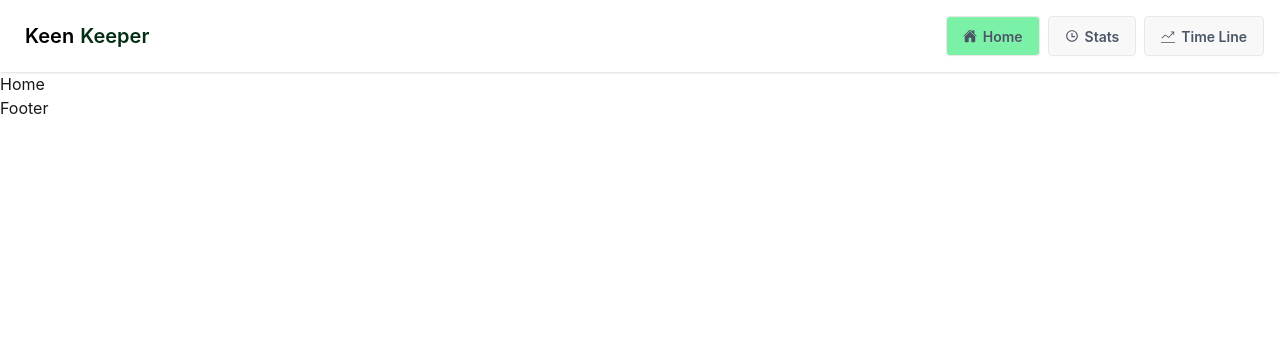
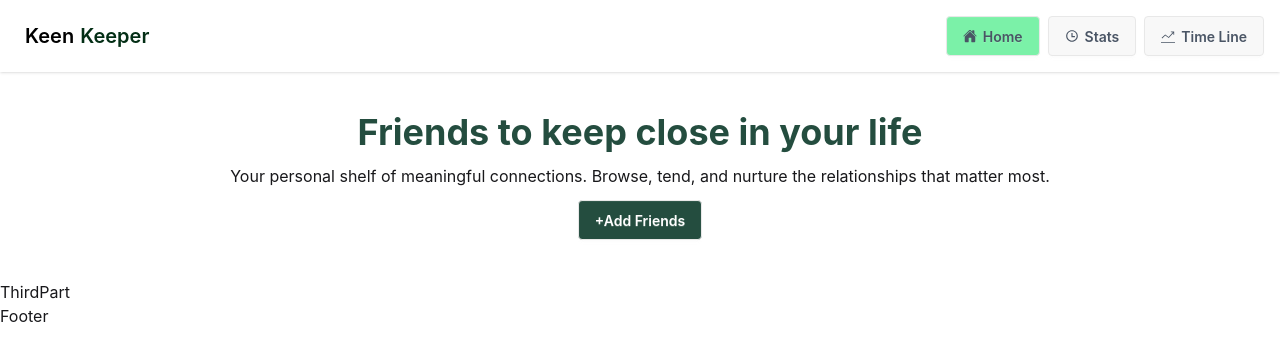
Before and after one commit to neya-mul/Assignment-7, a React (Vite) app: page / in a window 1280 px wide. Shown: the top 360 px of the page. Built offline with nearby package versions, Linux system fonts and the light colour scheme.

Commit message:
banner text added

```diff
--- /dev/null
+++ b/src/Components/FirstPart.jsx
@@ -0,0 +1,13 @@
+import React from 'react'
+
+export default function FirstPart() {
+  return (
+    <div
+      className='container mx-auto text-center py-10 space-y-3'>
+      <h1 className='text-4xl font-bold text-[#244D3F]'>Friends to keep close in your life</h1>
+      <p>Your personal shelf of meaningful connections. Browse, tend, and nurture the
+        relationships that matter most.</p>
+        <button className='btn bg-[#244D3F] text-white'>+Add Friends</button>
+    </div>
+  )
+}
--- /dev/null
+++ b/src/Components/SecondPart.jsx
@@ -0,0 +1,10 @@
+import React from 'react'
+
+export default function SecondPart() {
+  return (
+    <div className='container mx-auto'>
+     {/*  */}
+
+    </div>
+  )
+}
--- /dev/null
+++ b/src/Components/ThirdPart.jsx
@@ -0,0 +1,7 @@
+import React from 'react'
+
+export default function ThirdPart() {
+  return (
+    <div>ThirdPart</div>
+  )
+}
--- /dev/null
+++ b/src/Layouts/Homepage.jsx
@@ -0,0 +1,14 @@
+import React from 'react'
+import FirstPart from '../Components/FirstPart'
+import SecondPart from '../Components/SecondPart'
+import ThirdPart from '../Components/ThirdPart'
+
+export default function Homepage() {
+    return (
+        <div>
+            <FirstPart></FirstPart>
+            <SecondPart></SecondPart>
+            <ThirdPart></ThirdPart>
+        </div>
+    )
+}
--- a/src/Router/router.jsx
+++ b/src/Router/router.jsx
@@ -2,6 +2,7 @@ import { createBrowserRouter } from "react-router";
 import App from "../App";
 import Timeline from "../Pages/Timeline";
 import Stats from "../Pages/Stats";
+import Homepage from "../Layouts/Homepage";
 
 export const router = createBrowserRouter([
   {
@@ -10,7 +11,7 @@ export const router = createBrowserRouter([
     children: [
       {
         index: true,
-        element: "Home"
+        element: <Homepage></Homepage>
 
       },
       {
```
